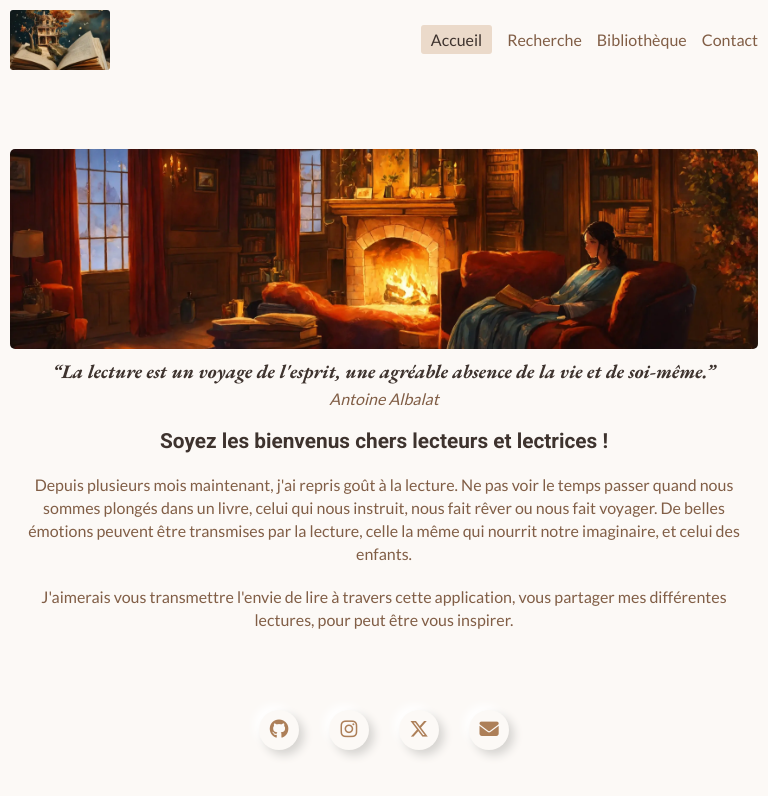
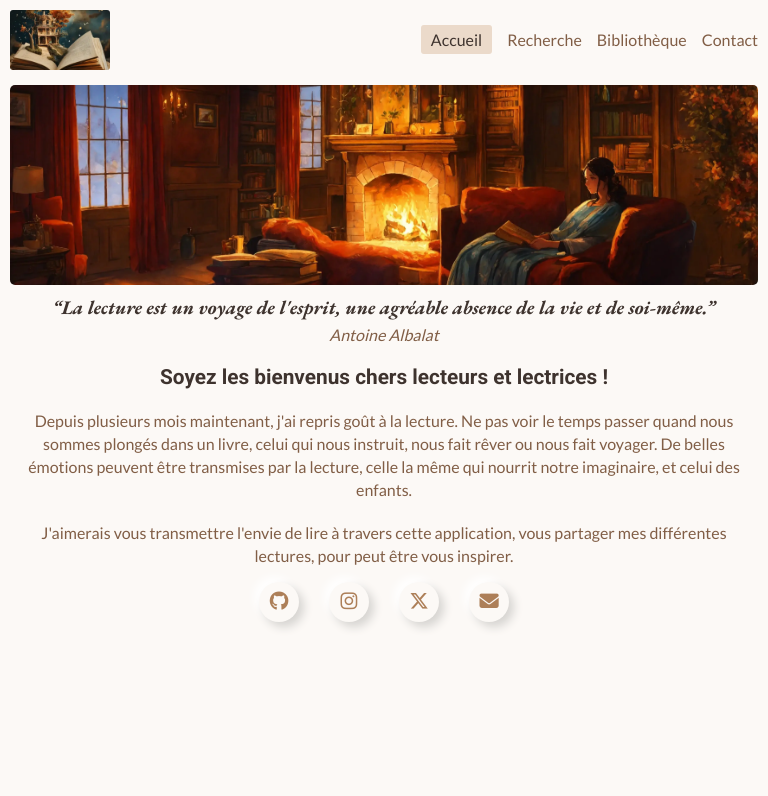
Before and after one commit to AlexDDevv/My-library, a React (Vite) app: page / in a window 768 px wide. Shown: the top 796 px of the page. Built offline with nearby package versions, Linux system fonts and the light colour scheme; no server answers.

Commit message:
test with 100%

```diff
--- a/src/assets/sass/components/_container.scss
+++ b/src/assets/sass/components/_container.scss
@@ -18,7 +18,7 @@
         height: 100%;
     }
     @media screen and (min-width: 425px) and (max-width: 1024px) {
-        height: 95vh;
+        height: 100%;
     }
 }
 .for-research {
```
